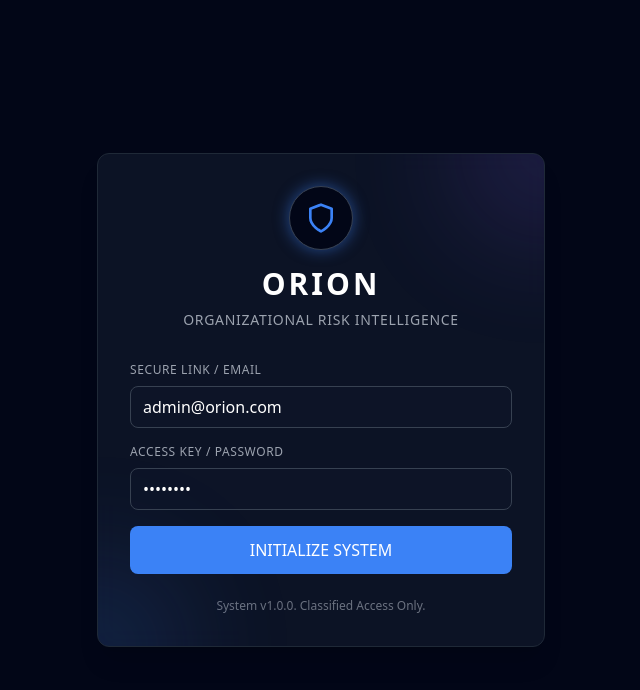
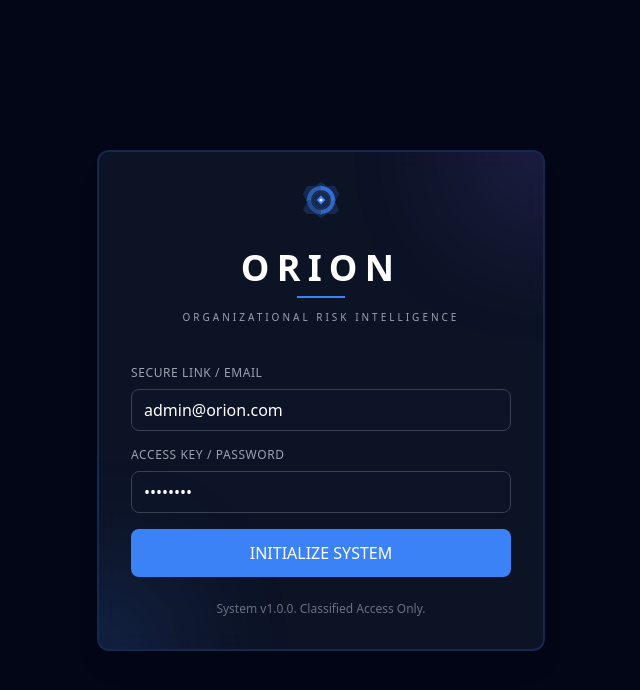
Before and after one commit to jahnavinagabhooshanam/Orion-1, a React (Vite) app in the folder client/: page /login in a window 1280 px wide. Shown: the top 690 px of the page, without its empty margins (319-959 px from the left). Built offline with nearby package versions, Linux system fonts and the light colour scheme; no server answers.

Commit message:
UI: Unify brand identity on Login page

```diff
--- a/client/src/pages/Login.jsx
+++ b/client/src/pages/Login.jsx
@@ -1,6 +1,7 @@
 import React, { useState } from 'react';
 import { useAuth } from '../context/AuthContext';
-import { Shield, ShieldAlert } from 'lucide-react';
+import { ShieldAlert } from 'lucide-react';
+import Logo from '../components/Logo';
 
 export default function Login() {
   const { login } = useAuth();
@@ -24,17 +25,20 @@ export default function Login() {
 
   return (
     <div className="min-h-screen flex items-center justify-center bg-darker p-4">
-      <div className="glass-panel p-8 w-full max-w-md relative overflow-hidden">
+      <div className="glass-panel p-8 w-full max-w-md relative overflow-hidden border-2 border-primary/20">
         {/* Decorative gradient */}
         <div className="absolute -top-20 -right-20 w-40 h-40 bg-accent rounded-full blur-3xl opacity-20 pointer-events-none"></div>
         <div className="absolute -bottom-20 -left-20 w-40 h-40 bg-primary rounded-full blur-3xl opacity-20 pointer-events-none"></div>
 
-        <div className="flex flex-col items-center mb-8 relative z-10">
-          <div className="w-16 h-16 bg-darker rounded-full flex items-center justify-center border border-gray-700 shadow-[0_0_15px_rgba(59,130,246,0.5)] mb-4">
-            <Shield className="text-primary w-8 h-8" />
+        <div className="flex flex-col items-center mb-10 relative z-10">
+          <div className="scale-125 mb-4">
+            <Logo />
           </div>
-          <h1 className="text-3xl font-bold text-white tracking-widest">ORION</h1>
-          <p className="text-gray-400 text-sm mt-2 text-center uppercase tracking-wider">Organizational Risk Intelligence</p>
+          <div className="text-center mt-4">
+            <h1 className="text-4xl font-black text-white tracking-[0.2em]">ORION</h1>
+            <div className="h-[2px] w-12 bg-primary mx-auto mt-2 mb-3"></div>
+            <p className="text-gray-400 text-[10px] uppercase tracking-[0.3em]">Organizational Risk Intelligence</p>
+          </div>
         </div>
 
         {error && (
```
